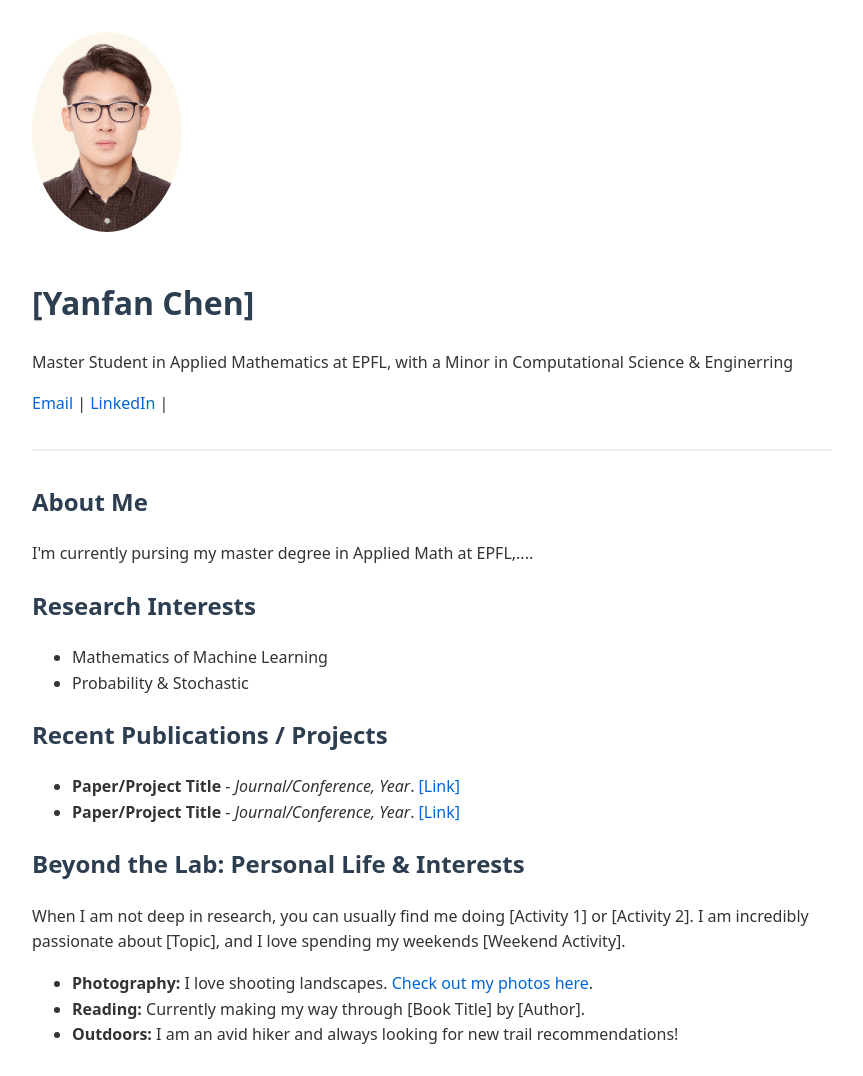
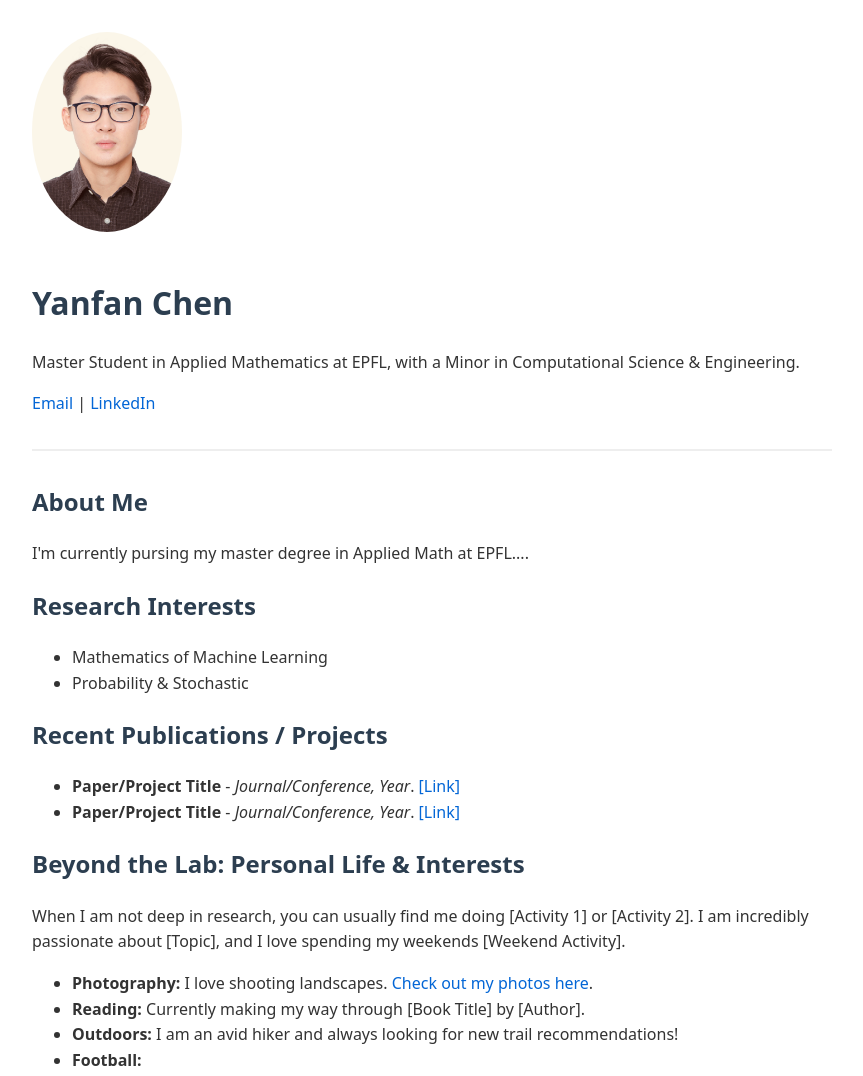
Before and after one commit to YanfanChen/Yanfan.Chen.github.io, a plain HTML site: page index.html in a window 1280 px wide. Shown: the whole page, without its empty margins (208-1071 px from the left). Drawn offline with Linux system fonts and the light colour scheme.

Commit message:
Update index.html

```diff
--- a/index.html
+++ b/index.html
@@ -26,16 +26,16 @@
 <body>
     <div class="header">
         <img src="CYF头像.jpg" alt="Yanfan Chen" style="width: 150px; border-radius: 50%; margin-bottom: 1rem;">
-        <h1>[Yanfan Chen]</h1>
-        <p>Master Student in Applied Mathematics at EPFL, with a Minor in Computational Science & Enginerring
+        <h1>Yanfan Chen</h1>
+        <p>Master Student in Applied Mathematics at EPFL, with a Minor in Computational Science & Engineering.</p>
         <p>
-            <a href="yanfan.chen@epfl.ch">Email</a> |
-            <a href="https://linkedin.com/in/yourprofile">LinkedIn</a> |
+            <a href="mailto:yanfan.chen@epfl.ch">Email</a> |
+            <a href="https://www.linkedin.com/in/yanfan-chen-838967259/">LinkedIn</a>
         </p>
     </div>
 
     <h2>About Me</h2>
-    <p>I'm currently pursing my master degree in Applied Math at EPFL,....</p>
+    <p>I'm currently pursing my master degree in Applied Math at EPFL....</p>
 
     <h2>Research Interests</h2>
     <ul>
@@ -55,6 +55,7 @@
         <li><strong>Photography:</strong> I love shooting landscapes. <a href="[link to instagram/flickr]">Check out my photos here</a>.</li>
         <li><strong>Reading:</strong> Currently making my way through [Book Title] by [Author].</li>
         <li><strong>Outdoors:</strong> I am an avid hiker and always looking for new trail recommendations!</li>
+        <li><strong>Football:</strong> </li>
     </ul>
 </body>
 </html>
```
